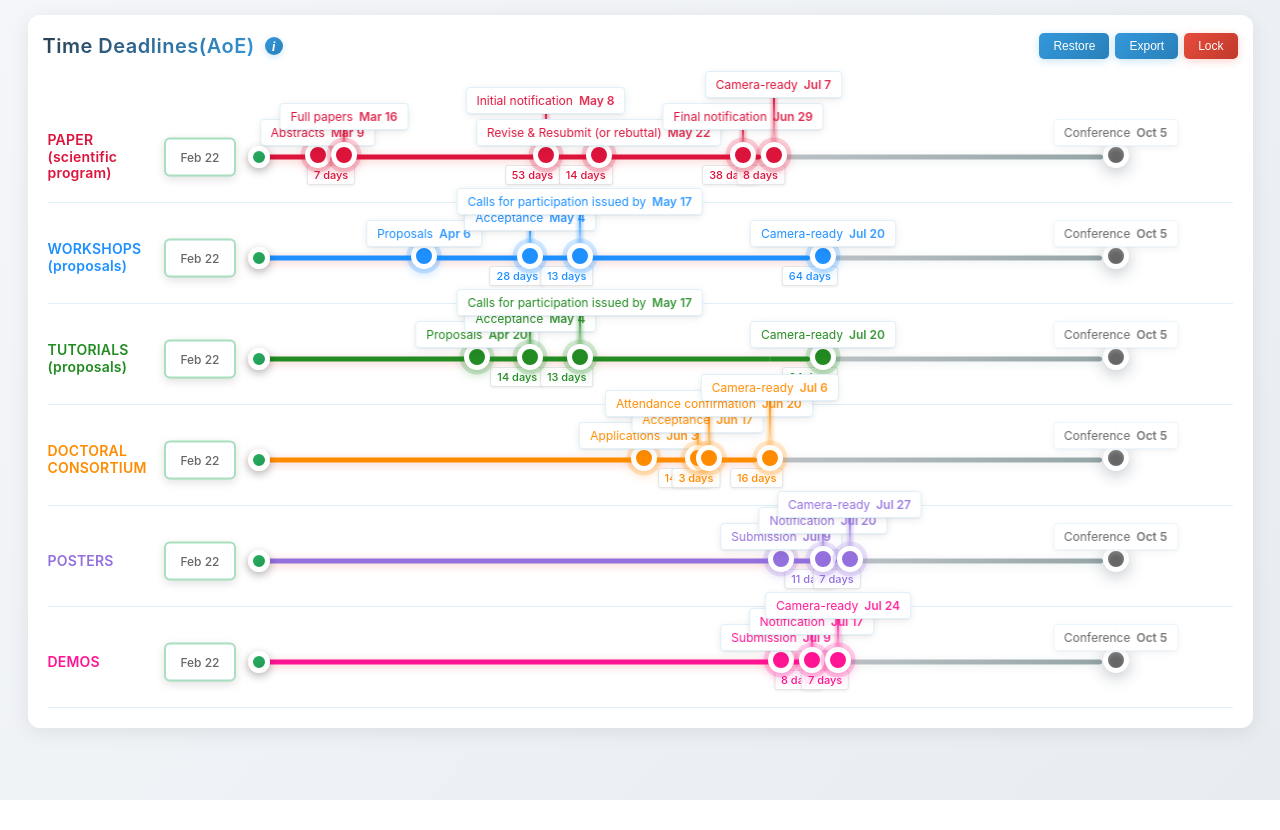
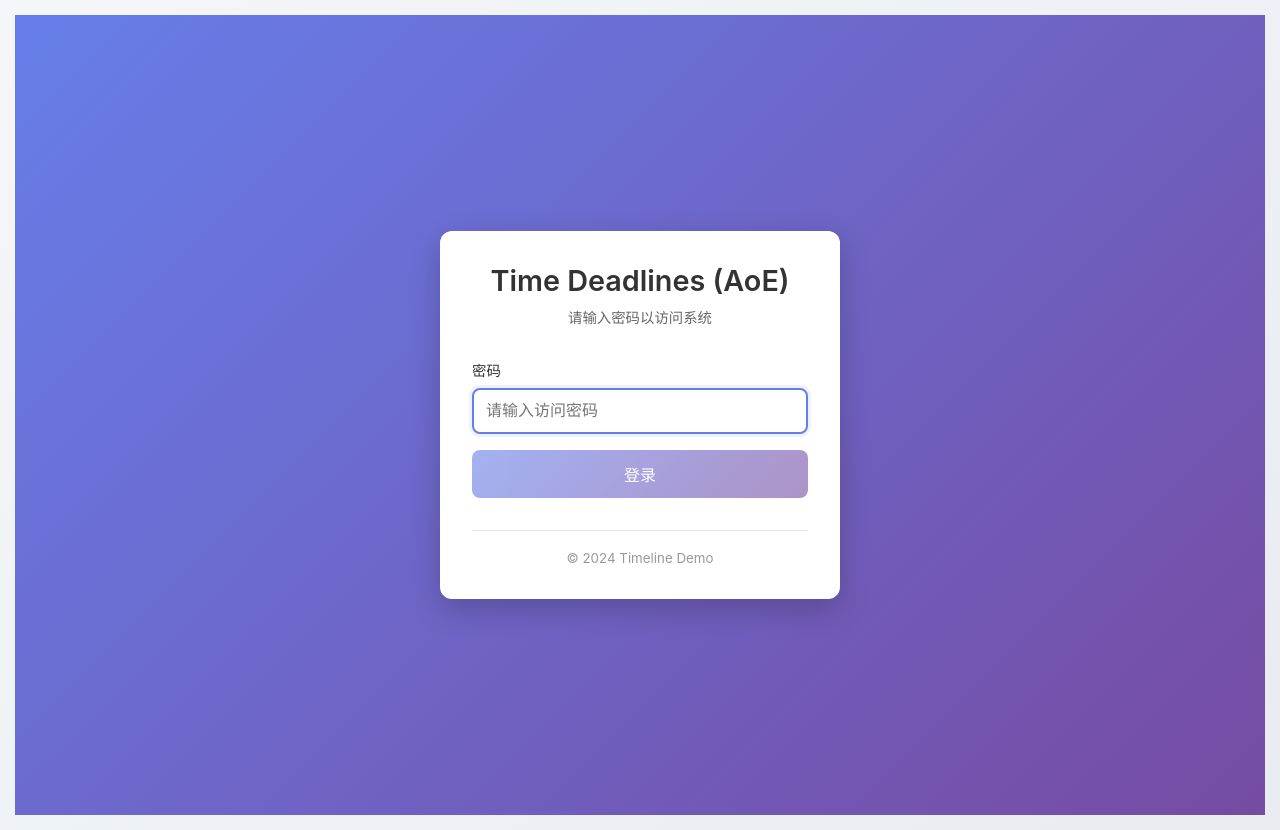
Before and after one commit to liliwangvr/ismar26, a React (Vite) app: page / in a window 1280 px wide. Before the commit the page ends 800 px from the top, so only its background shows below. Built offline with nearby package versions, Linux system fonts and the light colour scheme.

Commit message:
Update App.jsx

```diff
--- a/src/App.jsx
+++ b/src/App.jsx
@@ -1,12 +1,28 @@
-import { useState, useEffect, useRef } from 'react'
+import React, { useState, useEffect, useRef } from 'react'
 import TimeLine from './TimeLine'
+import Login from './Login'
+import './App.css'
 import * as XLSX from 'xlsx-js-style'
 
+const COLOR_POOL = [
+  '#e74c3c',
+  '#3498db',
+  '#2ecc71',
+  '#f39c12',
+  '#9b59b6',
+  '#1abc9c',
+  '#e67e22',
+  '#34495e'
+]
+
 function App() {
+  const [isAuthenticated, setIsAuthenticated] = useState(false)
+  const [isLoading, setIsLoading] = useState(true)
   const [programs, setPrograms] = useState([])
   const [today, setToday] = useState(new Date())
   const [errorMessage, setErrorMessage] = useState('')
   const [isLocked, setIsLocked] = useState(false)
+  const [isSaving, setIsSaving] = useState(false)
 
 
   const processConfig = (config) => {
@@ -87,8 +103,8 @@ function App() {
   const loadConfig = async () => {
     try {
       setErrorMessage('')
-      //const response = await fetch('/timeline-config.json')
       const response = await fetch(`${import.meta.env.BASE_URL}timeline-config.json`)
+
       if (!response.ok) {
         throw new Error(`Failed to load config file: HTTP ${response.status}`)
       }
@@ -116,6 +132,24 @@ function App() {
     loadConfig()
   }, [])
 
+  // 检查登录状态
+  useEffect(() => {
+    const authStatus = localStorage.getItem('isAuthenticated')
+    setIsAuthenticated(authStatus === 'true')
+    setIsLoading(false)
+  }, [])
+
+  // 登录处理
+  const handleLogin = (status) => {
+    setIsAuthenticated(status)
+  }
+
+  // 登出处理
+  const handleLogout = () => {
+    localStorage.removeItem('isAuthenticated')
+    setIsAuthenticated(false)
+  }
+
   // Update the date of a time point
   const updateTimePointDate = (programId, timePointId, newDate) => {
     if (isLocked) return // Don't allow changes when locked
@@ -133,125 +167,189 @@ function App() {
     }))
   }
 
-  // 16-color text palette (dark colors, suitable for white background)
-  const COLOR_POOL = [
-    'DC143C', // crimson
-    '1E90FF', // dodger blue
-    '228B22', // forest green
-    'FF8C00', // dark orange
-    '9370De', // medium purple
-    'FF1493', // deep pink
-    '00CED1', // dark turquoise
-    'DAA520', // goldenrod
-    'C71585', // medium violet red
-    '32CD32', // lime green
-    'BA55D3', // medium orchid
-    'FF6347', // tomato
-    '4169E1', // royal blue
-    '9ACD32', // yellow green
-    'FF69B4', // hot pink
-    '4682B4'  // steel blue
-  ]
+  const exportToExcel = () => {
+    const workbook = XLSX.utils.book_new()
+    let allRows = []
 
-  // Export to Excel (two-column format, colored, grouped by program)
-  const exportToExcel = () => {
-  // Prepare dataRows (in program order, no extra sorting)
-    const dataRows = []
+    programs.forEach((program, programIndex) => {
+      // 确保 timePoints 存在
+      if (!program.timePoints || !Array.isArray(program.timePoints)) {
+        return
+      }
+      const programColor = COLOR_POOL[programIndex % COLOR_POOL.length]
 
-    programs.forEach((p, programIndex) => {
-      const color = COLOR_POOL[programIndex % COLOR_POOL.length]
+      program.timePoints.forEach(tp => {
+        // 处理 date 可能是 Date 对象或字符串的情况
+        const dateStr = tp.date instanceof Date ? tp.date.toISOString().split('T')[0] : tp.date
 
-  // Add regular events
-      p.timePoints.forEach(tp => {
-        dataRows.push({
-          date: tp.date,
-          event: `${p.name} - ${tp.name}`,
-          color: color
+        allRows.push({
+          DATE: dateStr,
+          EVENT: `${program.name} - ${tp.name}`,
+          _color: programColor,
+          _order: programIndex
         })
       })
     })
 
-    // Add single conference node at the end (use the last program's conference)
-    const lastProgram = programs[programs.length - 1]
-    if (lastProgram && lastProgram.conference) {
-      dataRows.push({
-        date: lastProgram.conference.date,
-        event: 'Conference',
-        color: '000000'  // Use black color for Conference
+    // 添加 Conference 节点（只添加最后一个/最晚的 conference）
+    let latestConference = null
+    let conferenceDate = null
+    programs.forEach(program => {
+      if (program.conference) {
+        if (!latestConference || program.conference.date > latestConference.date) {
+          latestConference = program.conference
+          // 转换为字符串格式
+          conferenceDate = latestConference.date instanceof Date
+            ? latestConference.date.toISOString().split('T')[0]
+            : latestConference.date
+        }
+      }
+    })
+
+    if (conferenceDate) {
+      allRows.push({
+        DATE: conferenceDate,
+        EVENT: 'Conference',
+        _color: '#000000',
+        _order: programs.length
       })
     }
 
-    // Create worksheet data (including header row)
-    const wsData = [
-      ['DATE', 'EVENT'], // header row
-      ...dataRows.map(row => [
-        row.date.toLocaleDateString('en-US', {
-          year: 'numeric',
-          month: 'long',
-          day: 'numeric'
-        }),
-        row.event
-      ])
-    ]
+    // 按照程序顺序排序（即按 EVENT 分组）
+    allRows.sort((a, b) => {
+      if (a._order !== b._order) {
+        return a._order - b._order
+      }
+      return new Date(a.DATE) - new Date(b.DATE)
+    })
 
-  // Create worksheet
-  const ws = XLSX.utils.aoa_to_sheet(wsData)
+    // 移除用于排序的临时字段
+    const exportRows = allRows.map(({ DATE, EVENT }) => ({ DATE, EVENT }))
 
-    // Set column widths
-    ws['!cols'] = [
-      { wch: 20 }, // DATE column width
-      { wch: 50 }  // EVENT column width
-    ]
+    const worksheet = XLSX.utils.json_to_sheet(exportRows)
 
-  // Set header row style (dark background, white text, bold)
-    const headerStyle = {
-      font: { bold: true, color: { rgb: 'FFFFFF' } },
-      fill: { fgColor: { rgb: '2C3E50' } },
-      alignment: { horizontal: 'center', vertical: 'center' },
-      border: {
-        top: { style: 'thin', color: { rgb: '000000' } },
-        bottom: { style: 'thin', color: { rgb: '000000' } },
-        left: { style: 'thin', color: { rgb: '000000' } },
-        right: { style: 'thin', color: { rgb: '000000' } }
-      }
-    }
+    // 应用颜色样式
+    allRows.forEach((row, index) => {
+      const rowIndex = index + 2;
 
-    ws['A1'].s = headerStyle
-    ws['B1'].s = headerStyle
+      ['A', 'B'].forEach(col => {
+        const cellRef = `${col}${rowIndex}`
+        if (worksheet[cellRef]) {
+          worksheet[cellRef].s = {
+            font: {
+              color: { rgb: row._color.replace('#', '') }
+            }
+          }
+        }
+      })
+    })
 
-  // Apply style to each data row
-    dataRows.forEach((row, index) => {
-      const rowNum = index + 2 // +2 because Excel rows start at 1 and there's a header row
+    XLSX.utils.book_append_sheet(workbook, worksheet, 'Timeline')
+    XLSX.writeFile(workbook, 'timeline_export.xlsx')
+  }
 
-      const cellStyle = {
-        font: { color: { rgb: row.color } },
-        alignment: { horizontal: 'left', vertical: 'center' },
-        border: {
-          top: { style: 'thin', color: { rgb: 'CCCCCC' } },
-          bottom: { style: 'thin', color: { rgb: 'CCCCCC' } },
-          left: { style: 'thin', color: { rgb: 'CCCCCC' } },
-          right: { style: 'thin', color: { rgb: 'CCCCCC' } }
-        }
+  const refreshPage = () => {
+    window.location.reload()
+  }
+
+  // Save current state to GitHub via workflow dispatch
+  const saveToGitHub = async () => {
+    try {
+      setIsSaving(true)
+      setErrorMessage('')
+
+      // Get GitHub token from environment variable
+      const githubToken = import.meta.env.VITE_GITHUB_TOKEN
+
+      if (!githubToken) {
+        throw new Error('GitHub token not configured. Please contact the administrator.')
       }
 
-      const dateCell = `A${rowNum}`
-      const eventCell = `B${rowNum}`
+      // Convert programs back to config format
+      const configData = {
+        programs: programs.map(p => ({
+          id: p.id,
+          name: p.name,
+          timePoints: p.timePoints.map(tp => ({
+            id: tp.id,
+            name: tp.name,
+            date: tp.date.toISOString().split('T')[0]
+          }))
+        }))
+      }
 
-      if (ws[dateCell]) ws[dateCell].s = cellStyle
-      if (ws[eventCell]) ws[eventCell].s = cellStyle
-    })
+      // GitHub repository information (you need to update these)
+      const owner = 'liliwangvr'  // Replace with your GitHub username
+      const repo = 'ismar26'      // Replace with your repository name
+      const workflowId = 'update-timeline-config.yml'
 
-  // Create workbook and export
-    const wb = XLSX.utils.book_new()
-    XLSX.utils.book_append_sheet(wb, ws, 'Timeline')
-    XLSX.writeFile(wb, 'timeline-export.xlsx')
+      // Trigger workflow dispatch
+      const response = await fetch(
+        `https://api.github.com/repos/${owner}/${repo}/actions/workflows/${workflowId}/dispatches`,
+        {
+          method: 'POST',
+          headers: {
+            'Accept': 'application/vnd.github.v3+json',
+            'Authorization': `Bearer ${githubToken}`,
+            'Content-Type': 'application/json'
+          },
+          body: JSON.stringify({
+            ref: 'main',  // or your default branch name
+            inputs: {
+              config_data: JSON.stringify(configData, null, 2)
+            }
+          })
+        }
+      )
+
+      if (!response.ok) {
+        if (response.status === 401) {
+          throw new Error('Invalid GitHub token. Please check the VITE_GITHUB_TOKEN in repository secrets.')
+        }
+        throw new Error(`GitHub API error: ${response.status} ${response.statusText}`)
+      }
+
+      alert('✅ Configuration saved successfully!\n\nThe timeline-config.json file will be updated in a moment.\nYou can check the progress in the Actions tab of your GitHub repository.')
+      setIsLocked(true)
+    } catch (error) {
+      console.error('Failed to save to GitHub:', error)
+      setErrorMessage(`Save failed: ${error.message}`)
+    } finally {
+      setIsSaving(false)
+    }
   }
 
-  // Assign a color to each program based on its index
+  // 加载状态
+  if (isLoading) {
+    return (
+      <div className="loading-container">
+        <div className="loading-spinner"></div>
+      </div>
+    )
+  }
+
+  // 未登录状态
+  if (!isAuthenticated) {
+    return <Login onLogin={handleLogin} />
+  }
+
+  const formatCurrentTime = (time) => {
+    return time.toLocaleString('zh-CN', {
+      year: 'numeric',
+      month: '2-digit',
+      day: '2-digit',
+      hour: '2-digit',
+      minute: '2-digit',
+      second: '2-digit',
+      timeZone: 'Asia/Shanghai'
+    })
+  }
+
+  // Assign colors to programs
   const programsWithColors = programs.map((program, index) => ({
     ...program,
-    color: COLOR_POOL[index % COLOR_POOL.length],
-  }));
+    color: COLOR_POOL[index % COLOR_POOL.length].replace('#', '')
+  }))
 
   return (
     <div className="app">
@@ -262,10 +360,13 @@ function App() {
             <div className="info-icon">i</div>
             <div className="info-tooltip">
               <div className="tooltip-item">
-                <strong>Dragg:</strong> Drag red nodes to adjust the date
+                <strong>Drag:</strong> Drag red nodes to adjust the date
               </div>
               <div className="tooltip-item">
                 <strong>Double-click:</strong> Double-click red nodes to enter a specific date
+              </div>
+              <div className="tooltip-item">
+                <strong>Lock & Save:</strong> Lock the timeline and save to GitHub
               </div>
             </div>
           </div>
@@ -282,8 +383,12 @@ function App() {
               Unlock
             </button>
           ) : (
-            <button className="lock-btn" onClick={() => setIsLocked(true)}>
-              Lock
+            <button
+              className="lock-btn"
+              onClick={saveToGitHub}
+              disabled={isSaving}
+            >
+              {isSaving ? 'Saving...' : 'Lock & Save'}
             </button>
           )}
         </div>
```
